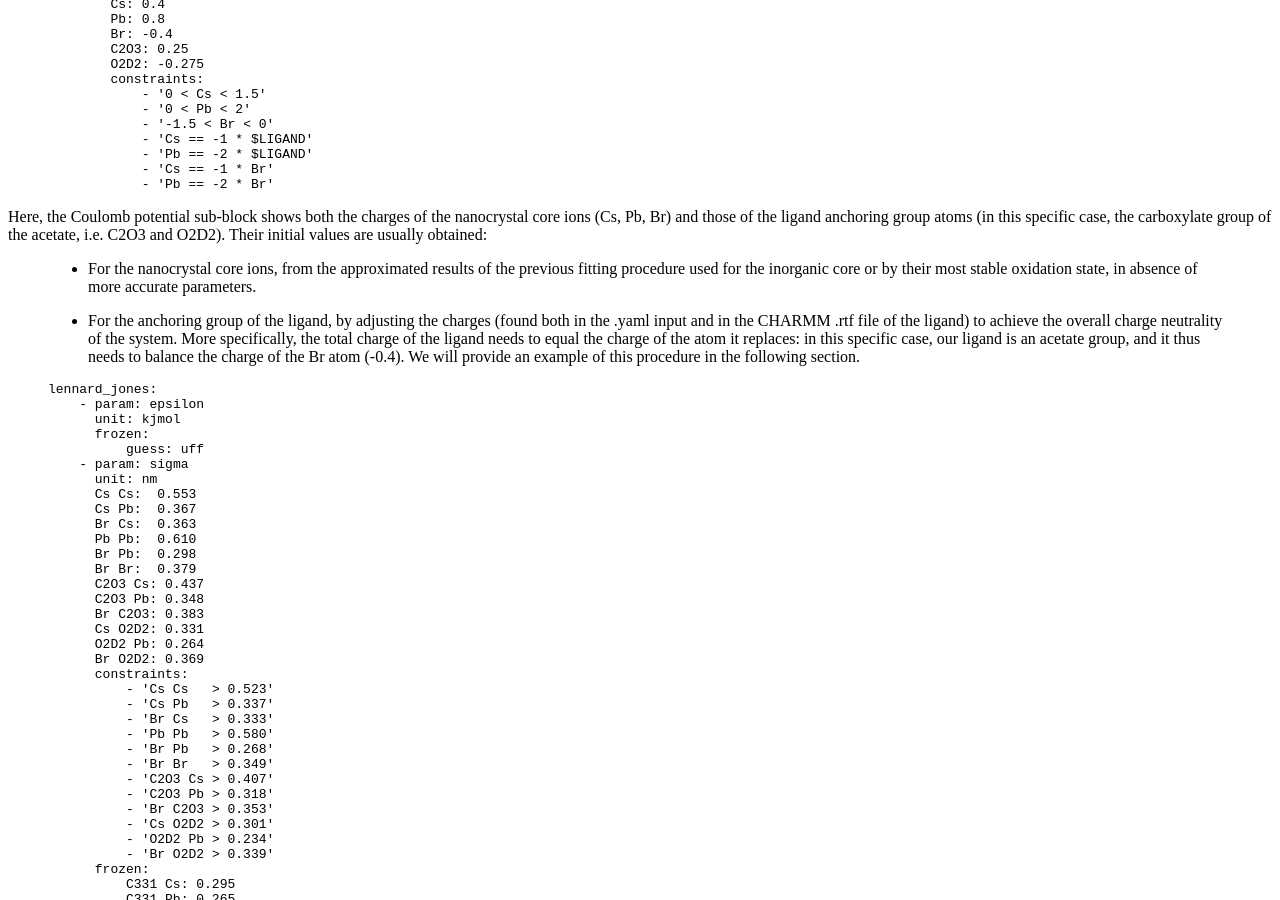
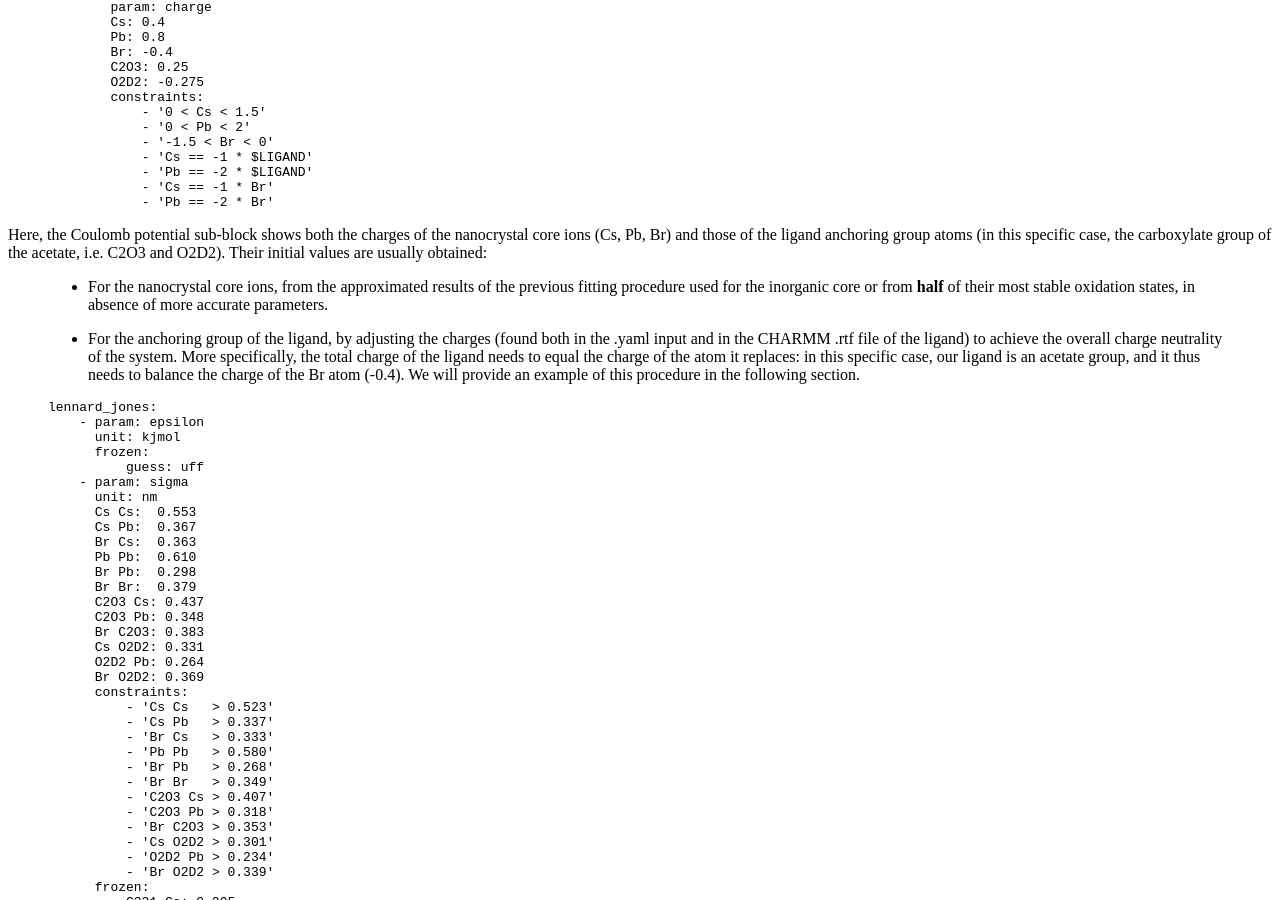
Before and after one commit to nlesc-nano/Tutorials, a Sphinx documentation site: the page built from docs/2_fitting.rst, in a window 1280 px wide and 900 px high, scrolled down 7369 px. Built offline with Sphinx 7.4.7 and the Read the Docs theme 2.0.0, drawn with Linux system fonts in a browser that asks for light colours; some of the changed text lies outside the part shown.

Commit message:
Update 2_fitting.rst

```diff
--- a/docs/2_fitting.rst
+++ b/docs/2_fitting.rst
@@ -179,7 +179,7 @@
                   - 'Br Pb   > 0.278'
                   - 'Br Br   > 0.349'
 
-    Here we need to optimize the sigma parameters for the pair interactions of interest (provided with the corresponding `atom pairs <https://manual.cp2k.org/trunk/CP2K_INPUT/FORCE_EVAL/MM/FORCEFIELD/NONBONDED/LENNARD-JONES.html#list_ATOMS>`_), i.e.
+    Please be aware of the fact that, to work, each individual sigma couple needs to be provided in alphabetical order (e.g. ``Br Pb`` instead of ``Pb Br``, and so on). Here we need to optimize the sigma parameters for the pair interactions of interest (provided with the corresponding `atom pairs <https://manual.cp2k.org/trunk/CP2K_INPUT/FORCE_EVAL/MM/FORCEFIELD/NONBONDED/LENNARD-JONES.html#list_ATOMS>`_), i.e.
     the ion-ion interactions inside the nanocrystal core (eg. Cs-Cs).
     The initial parameters for these pairs are obtained from the DFT trajectory by means of a small python script:
 
@@ -465,7 +465,7 @@
 
 Here, the Coulomb potential sub-block shows both the charges of the nanocrystal core ions (Cs, Pb, Br) and those of the ligand anchoring group atoms (in this specific case, the carboxylate group of the acetate, i.e. C2O3 and O2D2). Their initial values are usually obtained:
 
-    * For the nanocrystal core ions, from the approximated results of the previous fitting procedure used for the inorganic core or by their most stable oxidation state, in absence of more accurate parameters.
+    * For the nanocrystal core ions, from the approximated results of the previous fitting procedure used for the inorganic core or from **half** of their most stable oxidation states, in absence of more accurate parameters.
     * For the anchoring group of the ligand, by adjusting the charges (found both in the .yaml input and in the CHARMM .rtf file of the ligand) to achieve the overall charge neutrality of the system. More specifically, the total charge of the ligand needs to equal the charge of the atom it replaces: in this specific case, our ligand is an acetate group, and it thus needs to balance the charge of the Br atom (-0.4). We will provide an example of this procedure in the following section.
 
     .. code:: yaml
```
